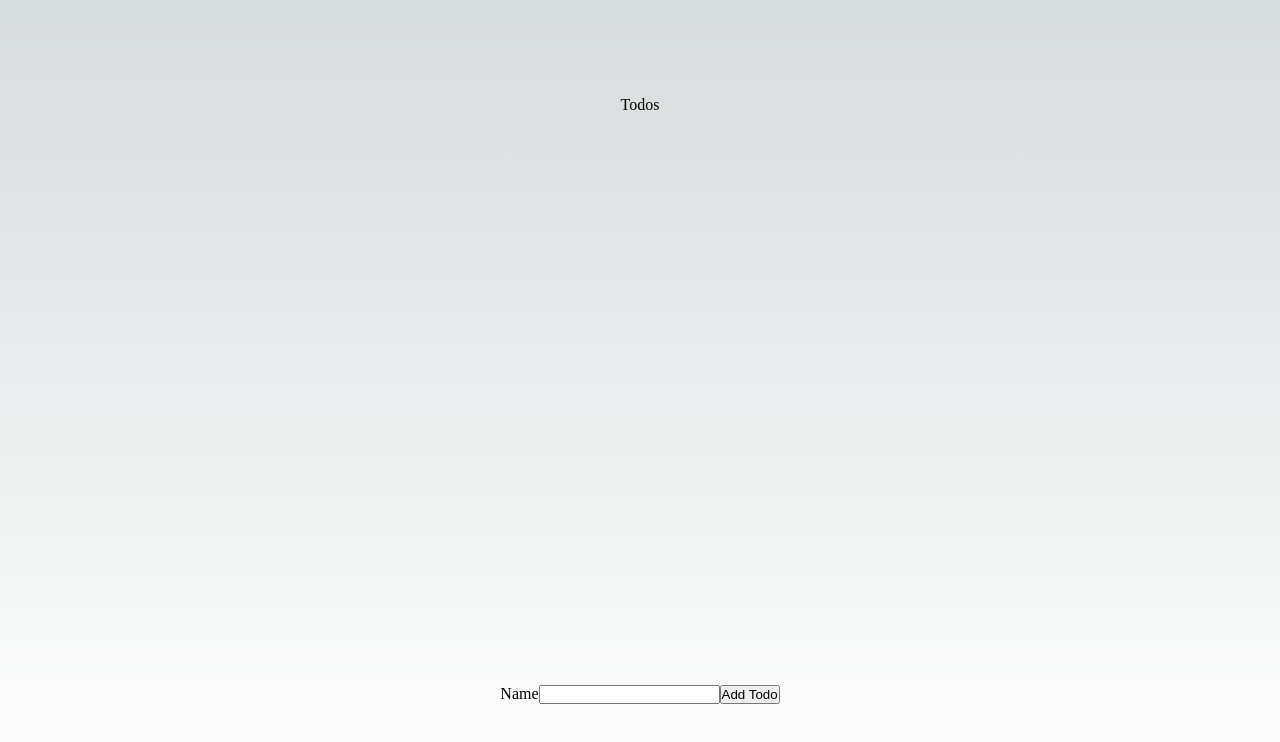
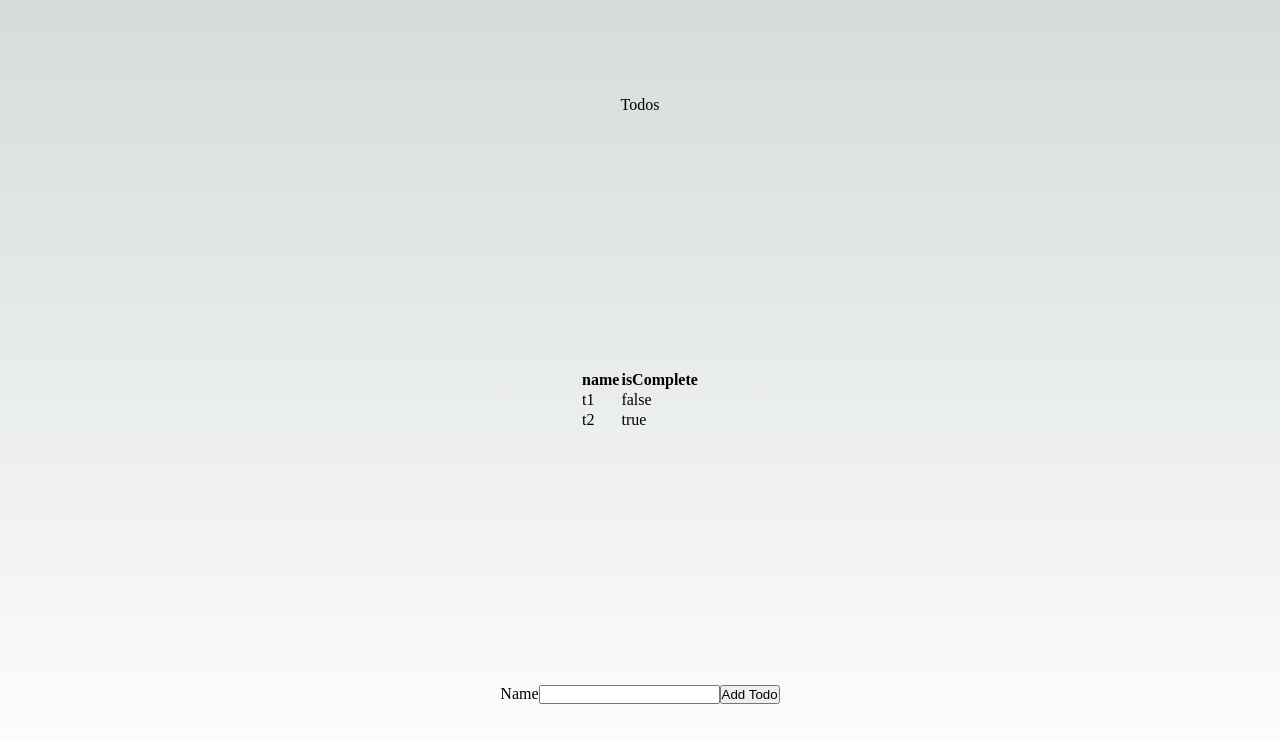
Before and after one commit to amw-zero/todomvc_sligh, a Next.js app: page / in a window 1280 px wide. Shown: the top 742 px of the page. Built offline with nearby package versions, Linux system fonts and the light colour scheme; no server answers; the database is empty.

Commit message:
Start adding table component.

```diff
--- a/lib/state-async.ts
+++ b/lib/state-async.ts
@@ -35,29 +35,30 @@ export type AsyncAction = CreateTodoAction | GetTodosAction;
 
 export type Action = AsyncAction | CreateTodoCompleteAction | GetTodosCompleteAction;
 
-async function createTodo(todoData: Prisma.TodoCreateInput, dispatch: SyncDispatch<Action>, getState: GetState<State>): Promise<State> {
+async function createTodo(todoData: Prisma.TodoCreateInput, dispatch: SyncDispatch<Action>, getState: GetState<State>) {
   dispatch({ type: "create_todo", todo: { name: "Test", isComplete: false } });
   const resp = await fetch("api/create-todo", { method: "POST", body: JSON.stringify(todoData) });
   const createdTodo = await resp.json();
 
   dispatch({ type: "create_todo_complete", todo: createdTodo });
-
-  return getState();
 }
 
-async function getTodos(dispatch: SyncDispatch<Action>, getState: GetState<State>): Promise<State> {
+async function getTodos(dispatch: SyncDispatch<Action>, getState: GetState<State>) {
   dispatch({ type: "get_todos" });
   const resp = await fetch("/api/todos");
   const { todos } = await resp.json();
+
   dispatch({ type: "get_todos_complete", todos });
-
-  return getState();
 }
 
-export async function actionMapping(act: AsyncAction, dispatch: SyncDispatch<Action>, getState: GetState<State>): Promise<State> {
+export async function actionMapping(act: AsyncAction, dispatch: SyncDispatch<Action>, getState: GetState<State>) {
   switch (act.type) {
-  case "create_todo": return createTodo(act.todo, dispatch, getState);
-  case "get_todos": return getTodos(dispatch, getState);
+  case "create_todo":
+    createTodo(act.todo, dispatch, getState);
+    break;
+  case "get_todos":
+    getTodos(dispatch, getState);
+    break;
   }
 }
 
@@ -69,6 +70,7 @@ export function reducer(state: State, action: Action): State {
       isLoading: true,
     }
   case "create_todo_complete":
+    console.log("Create todo complete");
     return {
       ...state,
       isLoading: false,
--- a/lib/state-lib.ts
+++ b/lib/state-lib.ts
@@ -1,10 +1,10 @@
-export type Dispatch<State, Action> = (action: Action) => Promise<State>;
+export type Dispatch<State, Action> = (action: Action) => void;
 
 export type SyncDispatch<Action> = (action: Action) => void;
 
 export type GetState<State> = () => State;
 
-export type ActionMapping<State, AsyncAction, SyncAction> = (action: AsyncAction, dispatch: SyncDispatch<SyncAction>, getState: GetState<State>) => Promise<State>;
+export type ActionMapping<State, AsyncAction, SyncAction> = (action: AsyncAction, dispatch: SyncDispatch<SyncAction>, getState: GetState<State>) => void;
 
 export type Store<State, Action> = {
   dispatch: SyncDispatch<Action>;
@@ -18,8 +18,8 @@ export function makeAsyncStore<State, AsyncAction, SyncAction>(
   init: State,
   store: Store<State, SyncAction>
 ): [State, Dispatch<State, AsyncAction>] {
-  const wrappedDispatch: (action: AsyncAction) => Promise<State>  = async (action: AsyncAction) => {
-    return actionMapping(action, store.dispatch, store.getState);
+  const wrappedDispatch = async (action: AsyncAction) => {
+    actionMapping(action, store.dispatch, store.getState);
   };
 
   return [init, wrappedDispatch];
--- /dev/null
+++ b/src/components/table.tsx
@@ -0,0 +1,57 @@
+type ColumnAccessor<D> = (row: D) => React.ReactNode;
+
+type TableColumn<D> = {
+  accessor: ColumnAccessor<D>;
+  name: string;
+}
+
+export type TableRow<D> = {
+  data: D;
+  id: string;
+}
+
+type TableProps<D> = {
+  rows: TableRow<D>[];
+  columns: TableColumn<D>[];
+}
+
+export function useTable() {
+
+}
+
+
+/*
+  name |  isComplete
+  "t1" |  true
+  "t2" |  false
+
+ Usage:
+
+<Table data={data} columns={columns}>
+
+</Table>
+*/
+export function Table<D>({ rows, columns }: TableProps<D>) {
+  return (
+    <table>
+      <thead>
+        <tr>
+          {columns.map((column) => (
+            <th key={column.name}>
+              {column.name}
+            </th>
+          ))}
+        </tr>
+      </thead>
+      <tbody>
+        {rows.map((row) => (
+          <tr key={row.id}>
+            {columns.map((column) => (
+              <td key={column.name}>{column.accessor(row.data)}</td>
+            ))}
+          </tr>
+        ))}
+      </tbody>
+    </table>
+  )
+}
--- a/src/pages/index.tsx
+++ b/src/pages/index.tsx
@@ -5,10 +5,11 @@ import { Inter } from 'next/font/google'
 import styles from '@/styles/Home.module.css'
 import prisma from '../../lib/prisma'
 import { Todo } from '@prisma/client'
-import { useEffect, useReducer } from 'react'
+import { useEffect, useReducer, useRef } from 'react'
   import { reducer, State, actionMapping } from '../../lib/state-async'
 import { makeAsyncStore, ActionMapping, Reducer } from "../../lib/state-lib"
 import { Formik, Field, Form, ErrorMessage, FormikState } from 'formik';
+import { Table, TableRow } from '../components/table';
 
 const inter = Inter({ subsets: ['latin'] })
 
@@ -29,8 +30,15 @@ function useAsyncReducer<State, AsyncAction, Action>(actionMapping: ActionMappin
   const [state, dispatch] = useReducer(reducer, init);
   const getState = () => state;
 
+  const stateRef = useRef(state);
+
+  useEffect(() => {
+    console.log("State changed, running stateRef effect")
+    stateRef.current = state;
+  }, [state]);
+
   const store = {
-    dispatch: dispatch,
+    dispatch,
     getState,
   }
 
@@ -42,6 +50,7 @@ type TodoFormState = {
 }
 
 export default function Home({ todos }: Props) {
+  console.log("Render running");
   const [state, dispatch] = useAsyncReducer(actionMapping, reducer, { isLoading: false, todos });
 
   const initialTodo = {
@@ -54,7 +63,29 @@ export default function Home({ todos }: Props) {
 
   useEffect(() => {
     dispatch({ type: "get_todos" });
-  }, [])
+  }, []);
+
+  const rows = [
+    {
+      data: { id: 1, name: "t1", isComplete: false },
+      id: "t1",
+    },
+    {
+      data: { id: 2, name: "t2", isComplete: true },
+      id: "t2",
+    },
+  ];
+
+  const columns = [
+    {
+      name: "name",
+      accessor: (data: Todo) => <p>{data.name}</p>
+    },
+    {
+      name: "isComplete",
+      accessor: (data: Todo) => <p>{data.isComplete ? "true" : "false"}</p>
+    },
+  ];
 
   return (
     <>
@@ -66,6 +97,7 @@ export default function Home({ todos }: Props) {
       <main className={styles.main}>
         <p>Todos</p>
         {state.todos.map(t => t.name)}
+        <Table rows={rows} columns={columns}/>
         <Formik
           initialValues={initialTodo}
           onSubmit={submitTodoForm}
```
